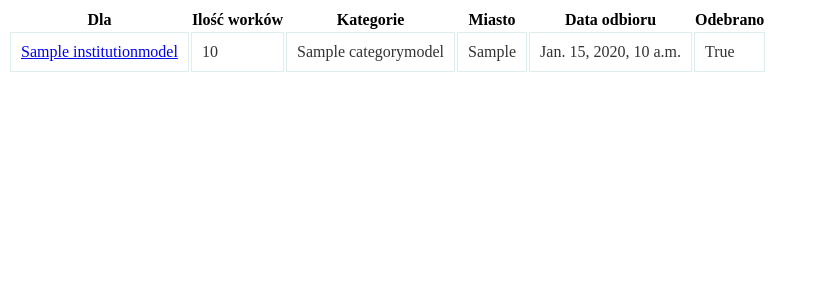
After one commit to franeksaww/Charity, a Django app: page /donations/ in a window 1280 px wide. The commit adds this page. Shown: the top 300 px of the page, without its empty margins (0-818 px from the left). Run offline with Django 3.2, Linux system fonts and the light colour scheme; a user stored in the database is signed in; tables that the repository leaves empty hold one stand-in row (values such as "Sample post").

Commit message:
donationsdetails and list

```diff
--- a/charity/settings.py
+++ b/charity/settings.py
@@ -110,7 +110,7 @@ AUTH_PASSWORD_VALIDATORS = [
 
 LANGUAGE_CODE = 'en-us'
 
-TIME_ZONE = 'Europe/Warsaw'
+TIME_ZONE = 'UTC'
 
 USE_I18N = True
 
--- a/charity/urls.py
+++ b/charity/urls.py
@@ -14,7 +14,7 @@ Including another URLconf
     2. Add a URL to urlpatterns:  path('blog/', include('blog.urls'))
 """
 from django.contrib import admin
-from django.urls import path
+from django.urls import path, re_path
 
 from main_apk.views import *
 
@@ -33,4 +33,6 @@ urlpatterns = [
     path('api/institution/', InstitutionsListView.as_view(), name='institutions_all'),
     path('api/institution/<int:id>', InstitutionsView.as_view(), name='institutions_details'),
     path('profile/', ProfileView.as_view(), name='profile'),
+    path('donations/', UserDonationsView.as_view(), name='donations'),
+    re_path(r'^donations/(?P<pk>[0-9]*)/$', UserDonationDetailView.as_view(), name='donation_detail'),
 ]
--- a/main_apk/models.py
+++ b/main_apk/models.py
@@ -1,7 +1,6 @@
 from django.contrib.auth.models import User
 from django.db import models
-
-
+import datetime
 TYPES = (
     (1, 'fundacja'),
     (2, 'organizacja pozarządowa'),
@@ -37,3 +36,9 @@ class DonationModel(models.Model):
     pick_up_time = models.TimeField()
     pick_up_comment = models.TextField()
     user = models.ForeignKey(User, null=True, default=None, on_delete=models.CASCADE)
+    status = models.BooleanField(default=False)
+
+
+    @property
+    def status(self):
+        return datetime.datetime.now() > datetime.datetime.combine(self.pick_up_date, self.pick_up_time)
--- /dev/null
+++ b/main_apk/templates/list_of_donations.html
@@ -0,0 +1,54 @@
+<!doctype html>
+<html lang="en">
+<head>
+    <meta charset="UTF-8">
+    <meta name="viewport"
+          content="width=device-width, user-scalable=no, initial-scale=1.0, maximum-scale=1.0, minimum-scale=1.0">
+    <meta http-equiv="X-UA-Compatible" content="ie=edge">
+    <title>Document</title>
+    <style>
+        .zui-table {
+    border: solid 1px #DDEEEE;
+    border-collapse: collapse;
+    border-spacing: 0;
+    font: normal 13px Arial, sans-serif;
+}
+table thead th {
+    background-color: #DDEFEF;
+    border: solid 1px #DDEEEE;
+    color: #336B6B;
+    padding: 10px;
+    text-align: left;
+    text-shadow: 1px 1px 1px #fff;
+}
+table tbody td {
+    border: solid 1px #DDEEEE;
+    color: #333;
+    padding: 10px;
+    text-shadow: 1px 1px 1px #fff;
+}
+    </style>
+</head>
+<body>
+<table>
+  <tr>
+    <th>Dla</th>
+    <th>Ilość worków</th>
+    <th>Kategorie</th>
+    <th>Miasto</th>
+    <th>Data odbioru</th>
+    <th>Odebrano</th>
+  </tr>
+  {% for donat in donations %}
+  <tr>
+      <td><a href="/donations/{{ donat.id }}/">{{ donat.institution }}</a></td>
+    <td>{{ donat.quantity }}</td>
+    <td>{% for category in donat.categories.all %}{{ category.name }}{% endfor %}</td>
+    <td>{{ donat.city }}</td>
+    <td>{{ donat.pick_up_date }}, {{ donat.pick_up_time }}</td>
+    <td>{{ donat.status }}</td>
+  </tr>
+    {% endfor %}
+</table>
+</body>
+</html>
--- a/main_apk/templates/profile.html
+++ b/main_apk/templates/profile.html
@@ -6,6 +6,6 @@
             {{ user_stats.last_name }}
           </h2>
           <h2>{{ user_stats.email }}</h2>
-      </div>
-    </header>
+        <h2><a href="{% url 'donations' %}">Twoje dary</a></h2>
+    </div>
 {% endblock %}
--- a/main_apk/views.py
+++ b/main_apk/views.py
@@ -114,6 +114,20 @@ class ProfileView(View):
         return render(request, 'profile.html', {'user_stats':user_stats})
 
 
+class UserDonationsView(View):
+    def get(self, request):
+        user = request.user
+        donations = DonationModel.objects.filter(user=user).order_by('-pick_up_date')
+        return render(request, 'list_of_donations.html', {'donations': donations})
+
+class UserDonationDetailView(View):
+    def get(self, request, pk):
+        user = request.user
+        donation = DonationModel.objects.get(pk=pk)
+        if donation.user == user:
+            return render(request, 'donation_details..html', {'donation': donation})
+        return redirect('main_page')
+
 class CategoryListView(generics.ListCreateAPIView):
     queryset = CategoryModel.objects.all()
     serializer_class = CategorySerializer
```
Also changed, not shown: main_apk/templates/donation_details..html (added, +20 -0 lines).
